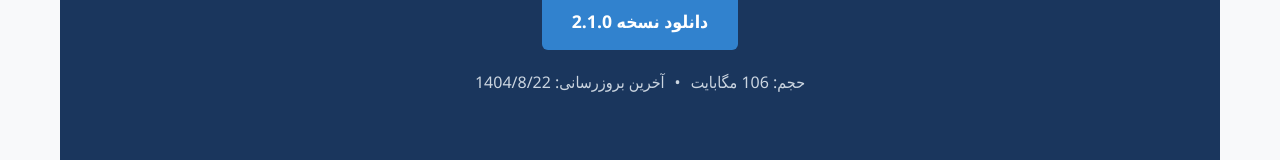
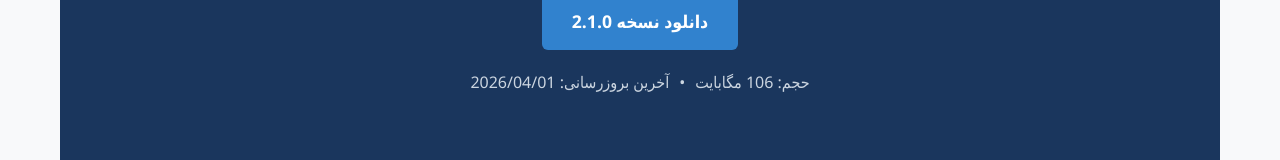
Before and after one commit to RashidBik/petrol, a SvelteKit app: page / in a window 1280 px wide. Shown: the part 2865-3025 px from the top of the page. Built offline with nearby package versions, Linux system fonts and the light colour scheme.

Commit message:
Update +page.svelte

```diff
--- a/src/routes/+page.svelte
+++ b/src/routes/+page.svelte
@@ -149,7 +149,7 @@
       <div class="download-info">
         <span>حجم: 106 مگابایت</span>
         <span>•</span>
-        <span>آخرین بروزرسانی: 1404/8/22</span>
+        <span>آخرین بروزرسانی: 2026/04/01</span>
       </div>
       <footer>
         <p style="font-size:smaller;">© 2024 تیم برنامه نویسی Space4 بلخاب<br> تمام حقوق محفوظ است</p>
```
